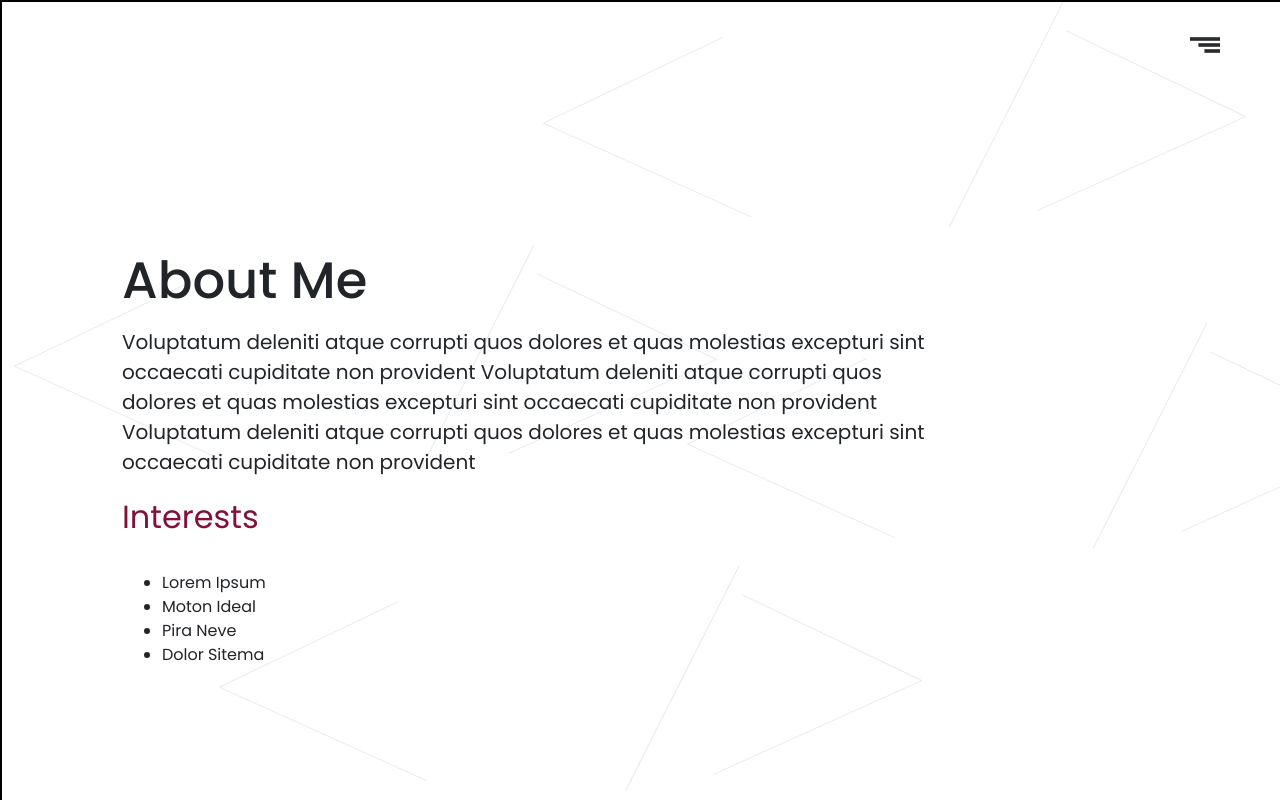
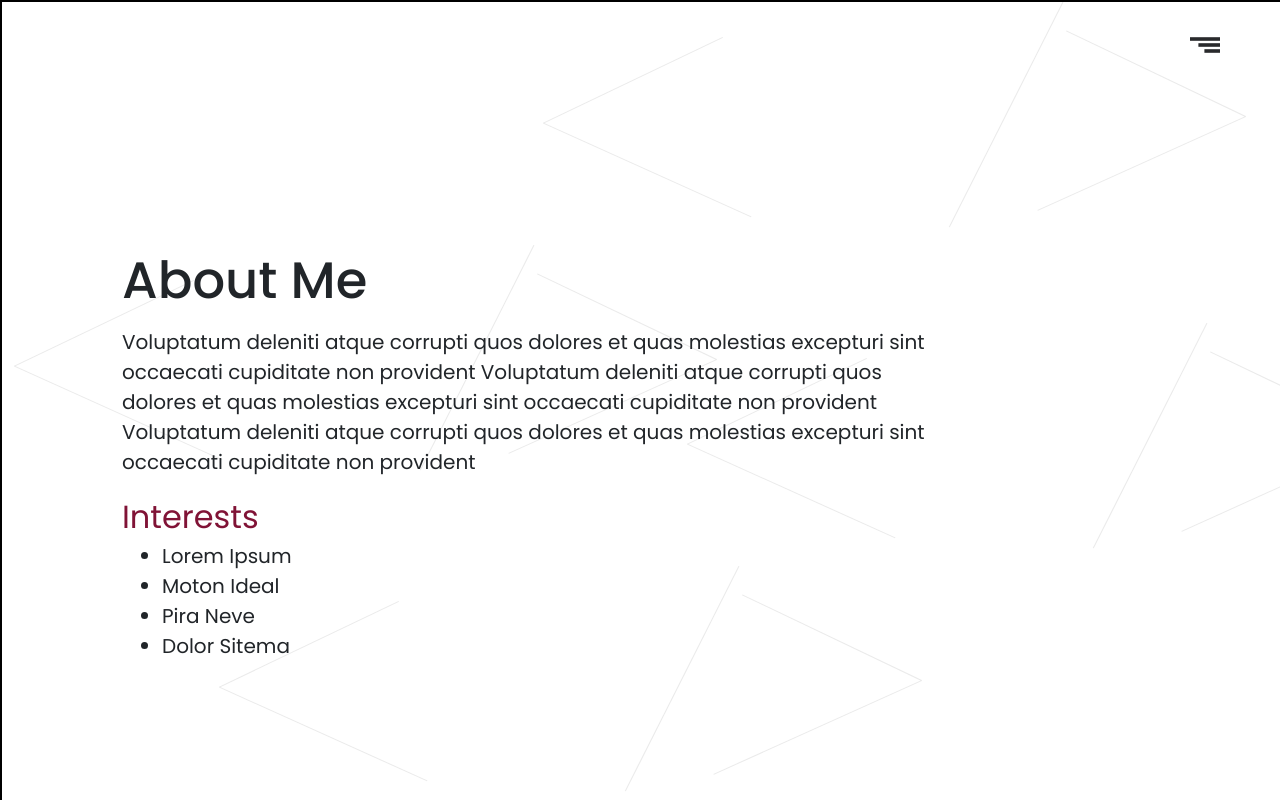
Before and after one commit to cranium44/cranium44.github.io, a React (Create React App) app: page /about in a window 1280 px wide. Shown: the top 800 px of the page. Built offline with nearby package versions, Linux system fonts and the light colour scheme.

Commit message:
update styles

```diff
--- a/src/Components/About/about.styles.scss
+++ b/src/Components/About/about.styles.scss
@@ -22,12 +22,13 @@
           line-height: 1.5;
           color: #801336;
         }
-        .action-buttons {
-          width: 400px;
-          padding-top: 30px;
+        .interests {
+          //   width: 400px;
           padding-bottom: 20px;
           display: flex;
-
+          li {
+            font-size: 20px;
+          }
           .learn-more {
             width: 100%;
           }
--- a/src/Components/About/index.jsx
+++ b/src/Components/About/index.jsx
@@ -41,11 +41,11 @@ const App = () => {
                             <p className="description" >{about}</p>
                         </div>
                         <div className='sub-text'>Interests</div>
-                        <div className='action-buttons'>
+                        <div className='interests'>
                             <ul>
                                 {interests.map((interest) => {
                                     return (
-                                        <li>{interest}</li>
+                                        <li >{interest}</li>
                                     )
                                 })}
                             </ul>
--- a/src/Components/Contact/index.jsx
+++ b/src/Components/Contact/index.jsx
@@ -39,14 +39,14 @@ const App = () => {
                     <div className='left-text'>
                         <h2 className='main-text'>
                             Contact Me</h2>
-                        <div className='sub-text'>I am a Software Engineer</div>
+                        <div className='sub-text'>Contact Me</div>
                         {/* <div className='sub-text'>blah blah blah...</div> */}
                         <div className='action-buttons'>
                             {/* <div className='learn-more'>
                                 <ActionButton>My Skills</ActionButton>
                             </div> */}
                             <div className='hire-gig'>
-                                <ActionButton2>Hire me</ActionButton2>
+                                <ActionButton2>Call me</ActionButton2>
                             </div>
                         </div>
                     </div>
```
